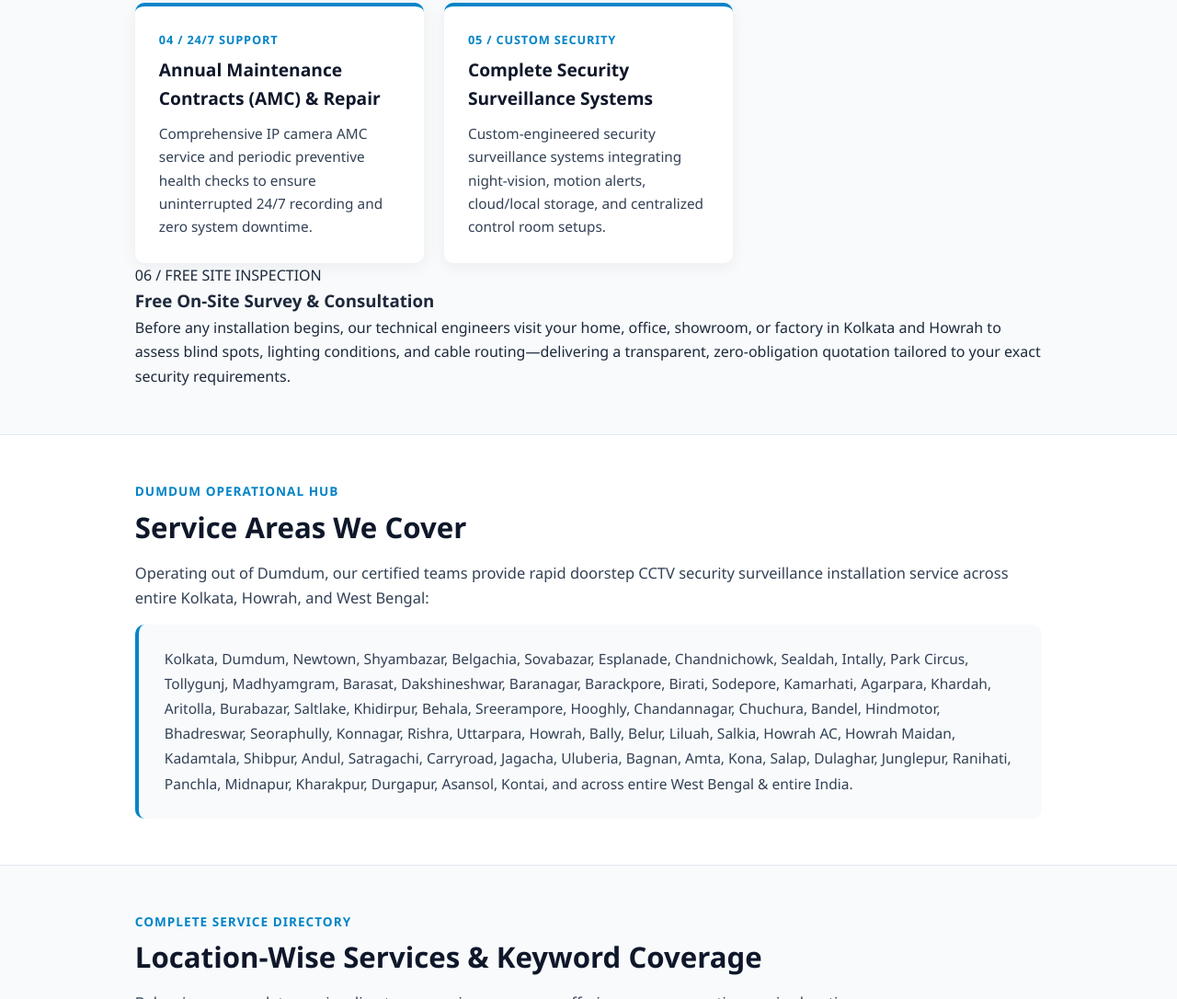
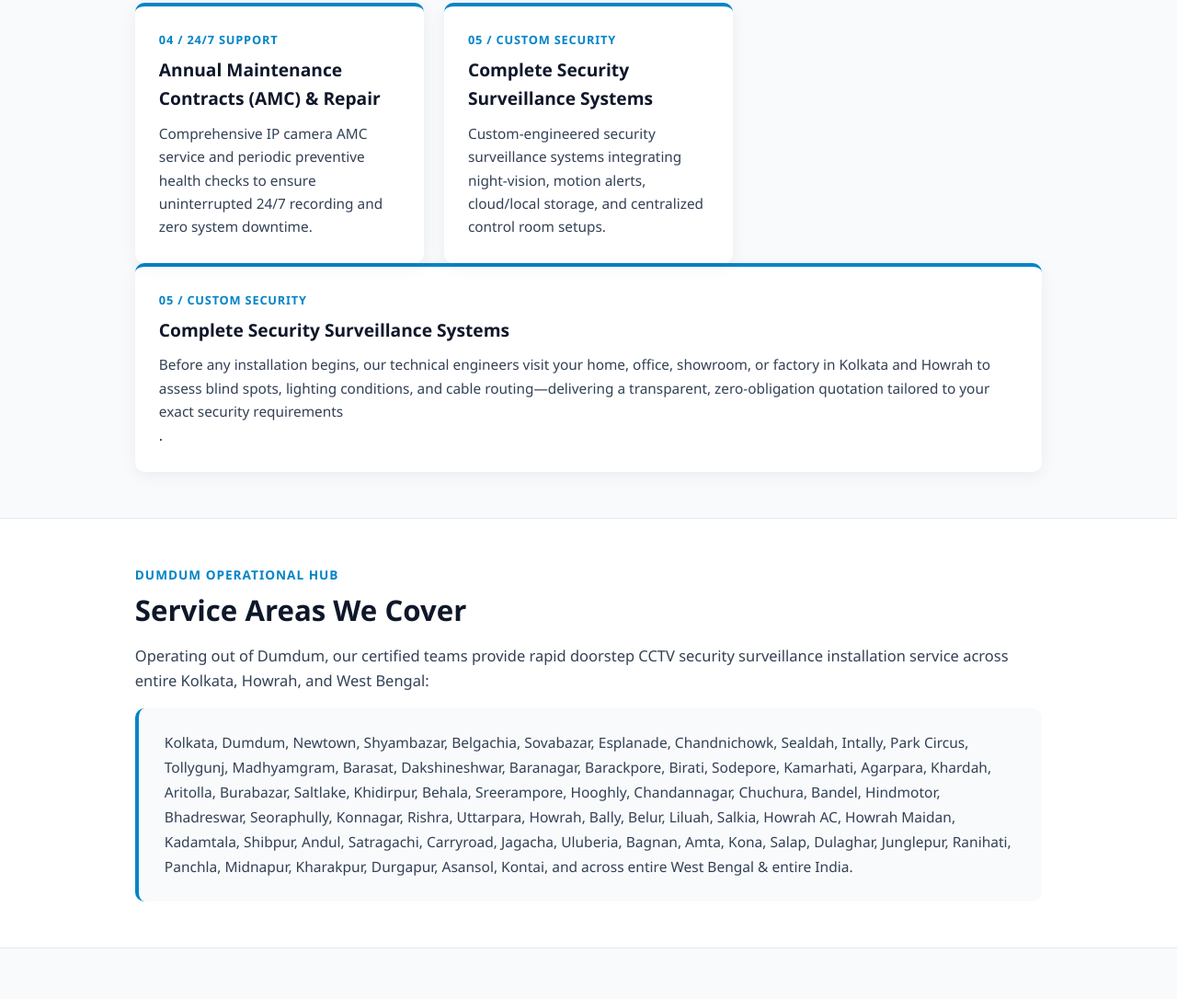
Before and after one commit to nationaldivinecctv/nds-cctv, a plain HTML site: page service.html in a window 1280 px wide. Shown: the part 1403-2489 px from the top of the page at 92% size. Drawn offline with Linux system fonts and the light colour scheme.

Commit message:
Update service.html

```diff
--- a/service.html
+++ b/service.html
@@ -391,14 +391,15 @@
           </div>
         </div>
       </div>
-      <!-- 06 / FREE SITE INSPECTION -->
-        <div class="card">
-          <div class="tag">06 / FREE SITE INSPECTION</div>
-          <h3>Free On-Site Survey &amp; Consultation</h3>
-          <p>
-            Before any installation begins, our technical engineers visit your home, office, showroom, or factory in Kolkata and Howrah to assess blind spots, lighting conditions, and cable routing—delivering a transparent, zero-obligation quotation tailored to your exact security requirements.
-          </p>
+
+      <div class="service-card">
+            <span class="service-num">05 / Custom Security</span>
+            <h3>Complete Security Surveillance Systems</h3>
+            <p>Before any installation begins, our technical engineers visit your home, office, showroom, or factory in Kolkata and Howrah to assess blind spots, lighting conditions, and cable routing—delivering a transparent, zero-obligation quotation tailored to your exact security requirements</p>.
+            </p>
+          </div>
         </div>
+      </div>
     </section>
 
     <!-- SERVICE AREAS WE COVER -->
```
